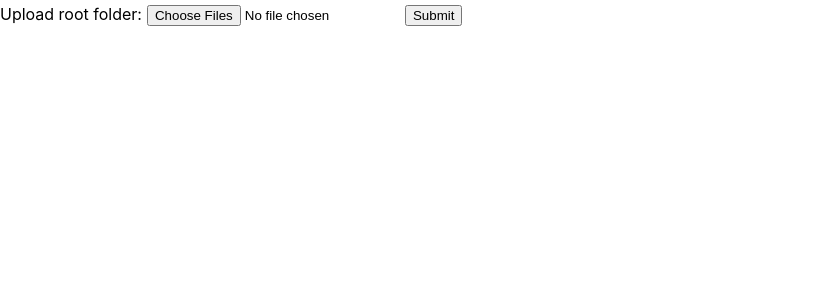
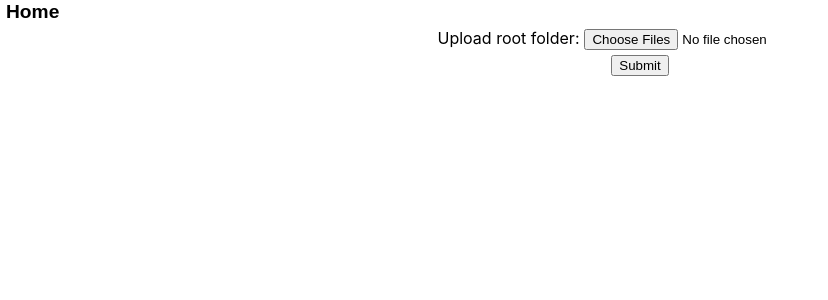
Before and after one commit to orinizri/react_ron_app, a React (Create React App) app: page / in a window 1280 px wide. Shown: the top 300 px of the page, without its empty margins (0-828 px from the left). Built offline with nearby package versions, Linux system fonts and the light colour scheme.

Commit message:
little css - positioning html elements, adding nav bar

```diff
--- a/src/components/input/input.jsx
+++ b/src/components/input/input.jsx
@@ -2,10 +2,10 @@ import "./input.css";
 
 function Input({ label, inputAttributes }) {
   return (
-    <>
-      <label htmlFor={inputAttributes?.id || null}>{label}:</label>
+    <label htmlFor={inputAttributes?.id || null}>
+      {label}:
       <input {...inputAttributes} />
-    </>
+    </label>
   );
 }
 
--- /dev/null
+++ b/src/components/navbar/navigation_bar.css
@@ -0,0 +1,6 @@
+nav {
+    display: flex;
+    flex-direction: row;
+    justify-content: left;
+    align-items: center;
+}
--- /dev/null
+++ b/src/components/navbar/navigation_bar.jsx
@@ -0,0 +1,11 @@
+import "./navigation_bar.css";
+
+function NavigationBar() {
+  return (
+    <nav>
+      <button>Home</button>
+    </nav>
+  );
+}
+
+export default NavigationBar;
--- a/src/views/home/home.css
+++ b/src/views/home/home.css
@@ -0,0 +1,14 @@
+form {
+    display: flex;
+    flex-direction: column;
+    justify-content: center;
+    align-items: center;
+}
+
+nav > button {
+    gap: 0.1rem;
+    border: none;
+    background-color: #ffffff;
+    font-weight: 700;
+    font-size: 1.2rem;
+}
--- a/src/views/home/home.jsx
+++ b/src/views/home/home.jsx
@@ -1,6 +1,7 @@
 import { useFormStatus } from "react-dom";
 import Input from "../../components/input/input";
 import "./home.css";
+import NavigationBar from "../../components/navbar/navigation_bar";
 
 function Home() {
   const { pending } = useFormStatus();
@@ -27,6 +28,8 @@ function Home() {
   }
 
   return (
+    <>
+      <NavigationBar />
       <form onSubmit={handleForm}>
         <Input
           label="Upload root folder"
@@ -42,6 +45,7 @@ function Home() {
           {pending ? "Submitting..." : "Submit"}
         </button>
       </form>
+    </>
   );
 }
 
```
Also changed, not shown: src/components/form/form.css (added), src/components/form/form.jsx (added). Lines whose indentation alone changed are shown as unchanged.
